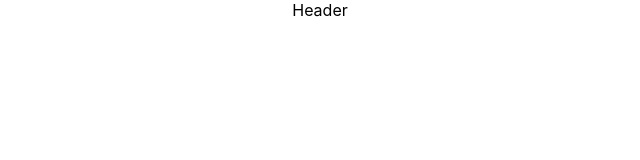
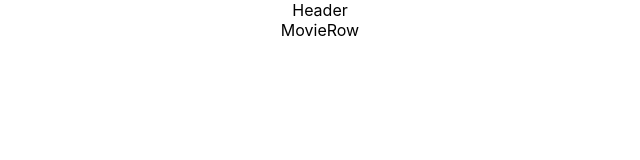
Before and after one commit to mimcmahon20/McFlix, a React (Create React App) app: page / in a window 1280 px wide. Shown: the top 160 px of the page, without its empty margins (320-960 px from the left). Built offline with nearby package versions, Linux system fonts and the light colour scheme.

Commit message:
MovieRow component & styling

```diff
--- /dev/null
+++ b/src/components/MovieRow.jsx
@@ -0,0 +1,6 @@
+import React from "react";
+import "../styles/MovieRow.css";
+
+export default function MovieRow() {
+  return (<div>MovieRow</div>);
+}
--- a/src/pages/Home.jsx
+++ b/src/pages/Home.jsx
@@ -1,9 +1,11 @@
 import React from "react";
 
 import Header from "../components/Header";
+import MovieRow from "../components/MovieRow";
 
 export default function Home() {
   return (<div className="homepage">
     <Header />
+    <MovieRow />
   </div>);
 }
```
Also changed, not shown: src/styles/MovieRow.css (added).
